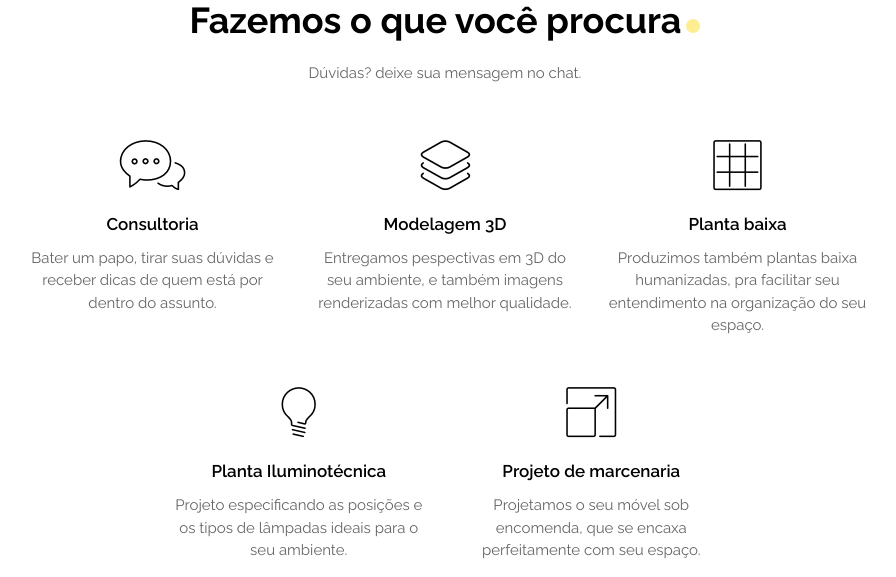
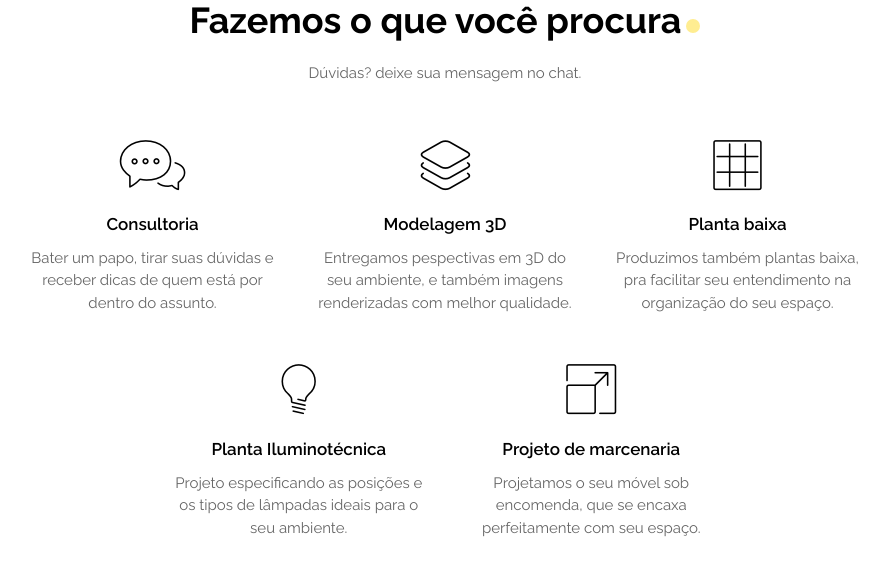
Before and after one commit to franklindias/designon, a Django app: page / in a window 1280 px wide. Shown: the part 891-1468 px from the top of the page, without its empty margins (195-1091 px from the left). Run offline with Django 3.2, Linux system fonts and the light colour scheme; some libraries are stand-ins or nearby versions.

Commit message:
compress imgs, correcoes de pt

```diff
--- a/designon/core/templates/index.html
+++ b/designon/core/templates/index.html
@@ -178,7 +178,7 @@ type="text/javascript";e.parentNode.insertBefore($,e)})(document,"script");
 							<span class="icon icon-grid"></span>
 							<div class="media-body">
 								<h3>Planta baixa</h3>
-								<p class="text-muted">Produzimos também plantas baixa humanizadas, pra facilitar seu entendimento na organização do seu espaço.</p>
+								<p class="text-muted">Produzimos também plantas baixa, pra facilitar seu entendimento na organização do seu espaço.</p>
 							</div>
 						</div>
 
@@ -312,8 +312,8 @@ type="text/javascript";e.parentNode.insertBefore($,e)})(document,"script");
 			<ul class="filter list-unstyled">
 				<li class="active"><a href="#" data-filter="*">Todos</a></li>
 				<li><a href="#" data-filter=".3d">3D/Render</a></li>
-				<li><a href="#" data-filter=".planta">Planta Baixa</a></li>
-				<li><a href="#" data-filter=".movel">Móvel Planejado</a></li>
+				<!-- <li><a href="#" data-filter=".planta">Planta Baixa</a></li>
+				<li><a href="#" data-filter=".movel">Móvel Planejado</a></li> -->
 			</ul>
 			<div class="container-fluid">
 				<div class="row-showcase row-baseline row js-isotope">
--- a/designon/core/templates/orcamentos/agradecimento.txt
+++ b/designon/core/templates/orcamentos/agradecimento.txt
@@ -12,5 +12,5 @@ Em breve enviaremos seu orçamento prévio.<br/><br/>
 
 Abraço.<br/><br/><br/>
 
-<h6>Se você não solicitou um orçamento na <a href='http://designon.arq.br'>DesignOn</a><br/>
+<h6>Se você não solicitou um orçamento na <a href='http://www.designon.arq.br'>DesignOn</a><br/>
 por favor nos informe.</h6>
--- a/designon/core/templates/sucesso.html
+++ b/designon/core/templates/sucesso.html
@@ -47,7 +47,6 @@
 						<h3>
 							Em breve entraremos em contato com você
 						</h3>
-						<p class="lead">.</p>
 						<p class="lead"><a href="/" class="btn">Voltar ao Site</a></p>
 					</div>
 				</div>
```
Also changed, not shown: designon/core/static/images/bg/getintouch.jpg, designon/core/static/images/bg/header-2.jpg, designon/core/static/images/bg/header-3.jpg, designon/core/static/images/bg/reviews.jpg, designon/core/static/images/bg/video-section.jpg.
